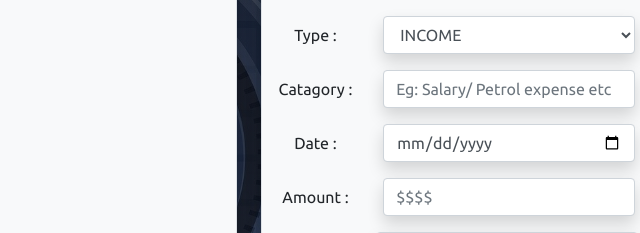
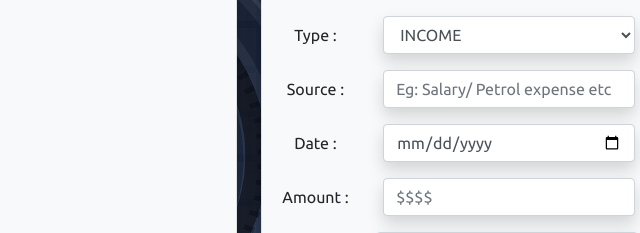
Before and after one commit to Ritesh123dx/Transactions-Passwords, a plain HTML site: page index.html in a window 1280 px wide. Both pictures are taken after a click on the button "Manage Transactions". Shown: the part 1042-1275 px from the top of the page, 558-1198 px from the left. Drawn offline with nearby package versions, Linux system fonts and the light colour scheme.

Commit message:
Changed name Catagory to Source for transaction form

```diff
--- a/index.html
+++ b/index.html
@@ -143,7 +143,7 @@ html {
                                 </div>
 
                                 <div class="form-group row">
-                                    <label class="col-sm-3 col-form-label">Catagory :</label>
+                                    <label class="col-sm-3 col-form-label">Source :</label>
                                     <div class="col-sm-8">
                                         <input type="text" name="catagory" class="form-control shadow"
                                             placeholder="Eg: Salary/ Petrol expense etc">
```
